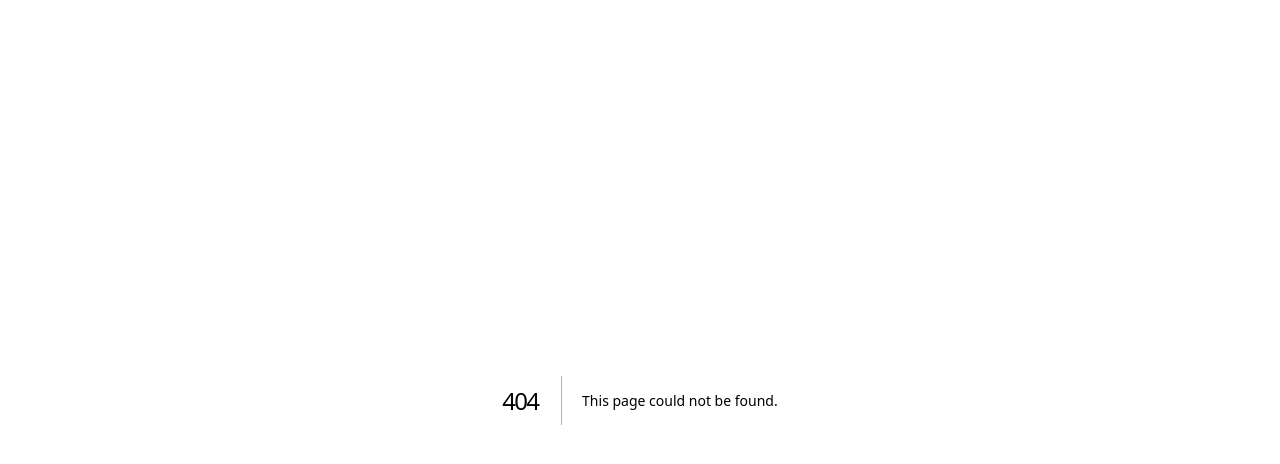
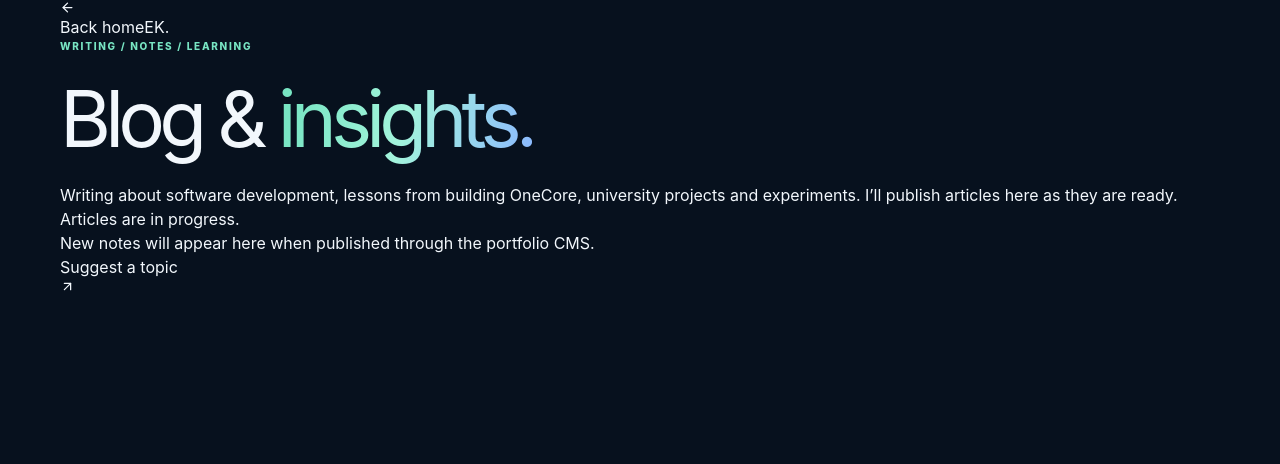
Before and after one commit to kiiplangatemanuel-bit/emanuel-kiplangat-portfolio, a Next.js app: page /blog in a window 1280 px wide. Before the commit this address had no page. Shown: the top 464 px of the page. Built offline with nearby package versions, Linux system fonts and the light colour scheme; no server answers; the database is empty.

Commit message:
feat: add portfolio src/app/blog/page.tsx

```diff
--- /dev/null
+++ b/src/app/blog/page.tsx
@@ -0,0 +1,13 @@
+import type { Metadata } from "next";
+import Link from "next/link";
+import { ArrowLeft, ArrowUpRight } from "lucide-react";
+import { createClient } from "@/lib/supabase/server";
+
+export const metadata: Metadata = {title:"Blog & Insights | Emanuel Kiplangat Kirui",description:"Notes on software engineering, building OneCore Digital Hub, university learning and technology experiments."};
+export const dynamic = "force-dynamic";
+
+export default async function BlogPage(){
+ let posts: {id:string;title:string;slug:string;excerpt:string;tags:string[];published_at:string|null}[]=[];
+ if(process.env.NEXT_PUBLIC_SUPABASE_URL&&process.env.NEXT_PUBLIC_SUPABASE_PUBLISHABLE_KEY){try{const supabase=await createClient();const {data}=await supabase.from("portfolio_posts").select("id,title,slug,excerpt,tags,published_at").eq("published",true).order("published_at",{ascending:false});posts=data??[];}catch{/* migration may not yet be applied */}}
+ return <main className="site-shell detail-page"><nav className="detail-nav"><Link href="/"><ArrowLeft size={15}/> Back home</Link><span>EK<span className="brand-dot">.</span></span></nav><header className="detail-hero"><div className="section-kicker">WRITING / NOTES / LEARNING</div><h1>Blog & <span className="gradient-text">insights.</span></h1><p className="detail-lead">Writing about software development, lessons from building OneCore, university projects and experiments. I’ll publish articles here as they are ready.</p></header><div className="post-list">{posts.length?posts.map(post=><article className="post-card" key={post.id}><div className="section-kicker">{post.published_at?new Date(post.published_at).toLocaleDateString("en",{year:"numeric",month:"long",day:"numeric"}):"ARTICLE"}</div><h2><Link href={"/blog/"+post.slug}>{post.title} <ArrowUpRight size={17}/></Link></h2><p>{post.excerpt}</p><div className="tags">{post.tags?.map(tag=><span className="tag" key={tag}>{tag}</span>)}</div></article>):<div className="empty-state"><h2>Articles are in progress.</h2><p>New notes will appear here when published through the portfolio CMS.</p><Link href="/#contact">Suggest a topic <ArrowUpRight size={15}/></Link></div>}</div></main>;
+}
```
